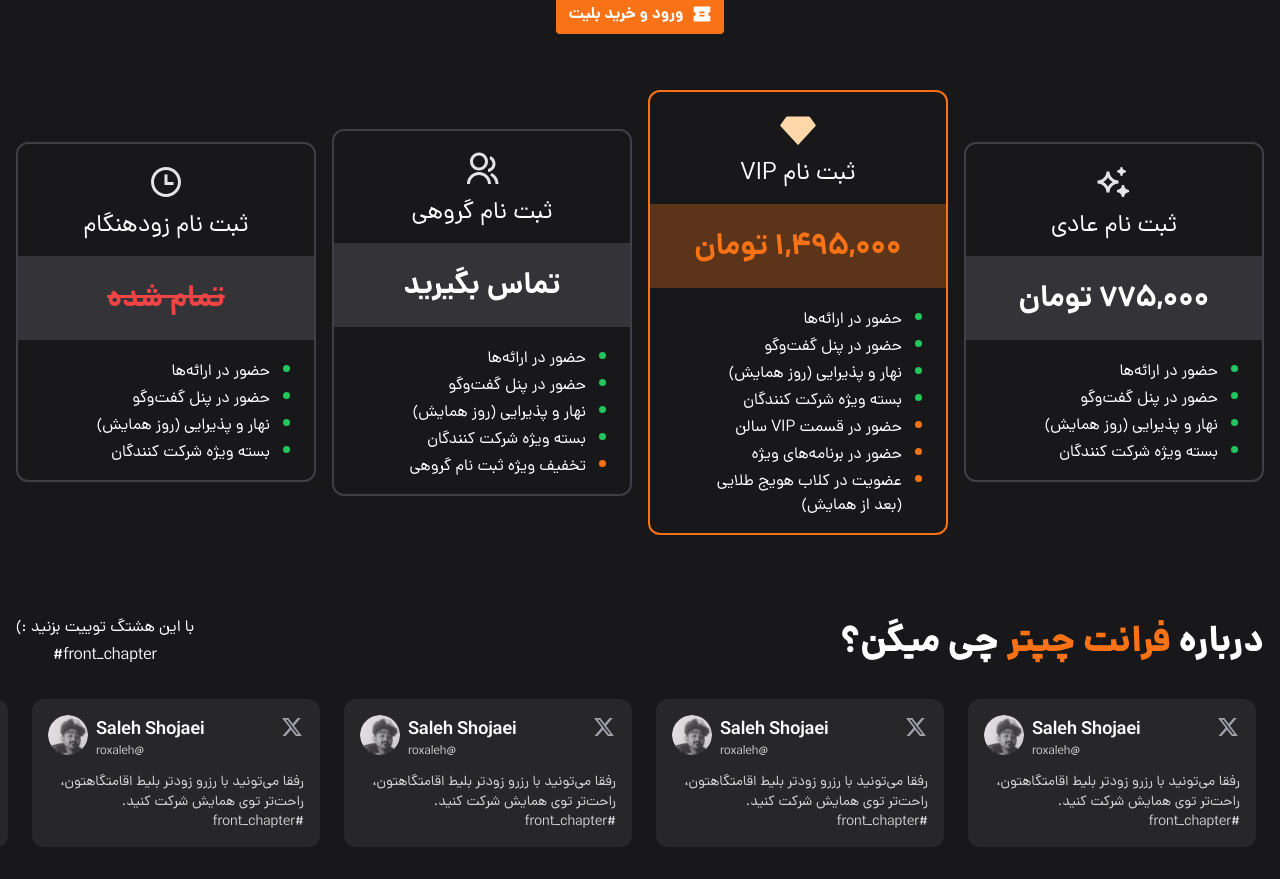
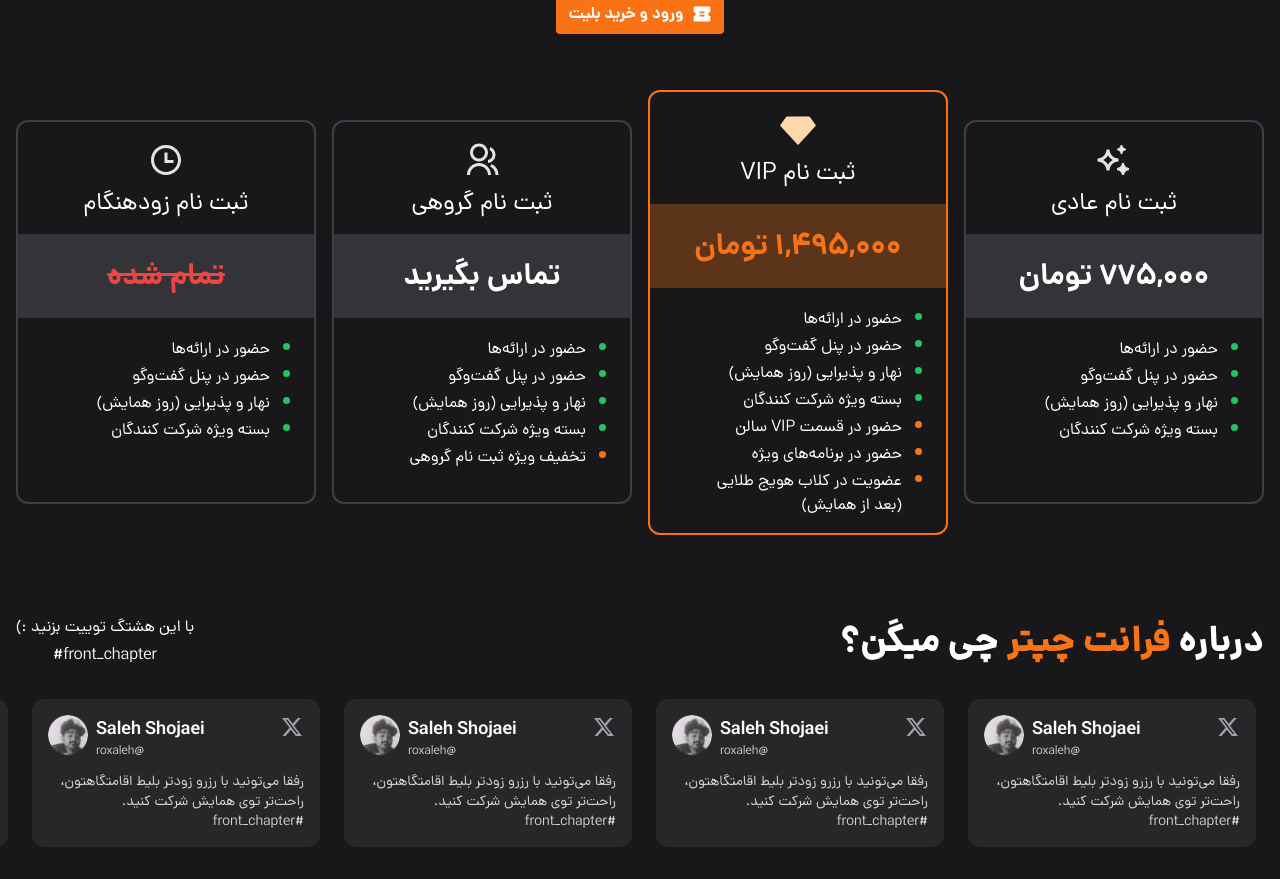
Before and after one commit to frontChapter/website-frontend, a Next.js app: page / in a window 1280 px wide. Shown: the part 3662-4541 px from the top of the page. Built offline with nearby package versions, Linux system fonts and the light colour scheme.

Commit message:
style: fit `<TicketPlanCard>` height

```diff
--- a/src/app/components/ConferenceTicket/TicketPlanCard.tsx
+++ b/src/app/components/ConferenceTicket/TicketPlanCard.tsx
@@ -20,7 +20,7 @@ const TicketPlanCard = (props: IProps) => {
   return (
     <div
       className={cn(
-        `flex h-fit w-full flex-col gap-4 rounded-xl border-2 border-zinc-700 py-4 ${
+        `flex h-fit w-full flex-col gap-4 rounded-xl border-2 border-zinc-700 py-4 lg:min-h-96 ${
           isVip && "border-orange-500"
         }`,
       )}
@@ -31,9 +31,7 @@ const TicketPlanCard = (props: IProps) => {
         <p className="text-2xl">{props.title.text}</p>
       </div>
       {/* price */}
-      <div
-        className={cn(`bg-zinc-500/30 py-6 ${isVip && "bg-orange-500/30"}`)}
-      >
+      <div className={cn(`bg-zinc-500/30 py-6 ${isVip && "bg-orange-500/30"}`)}>
         <p
           className={cn(
             `text-center text-3xl font-bold ${isVip && "text-orange-500"} ${
```
